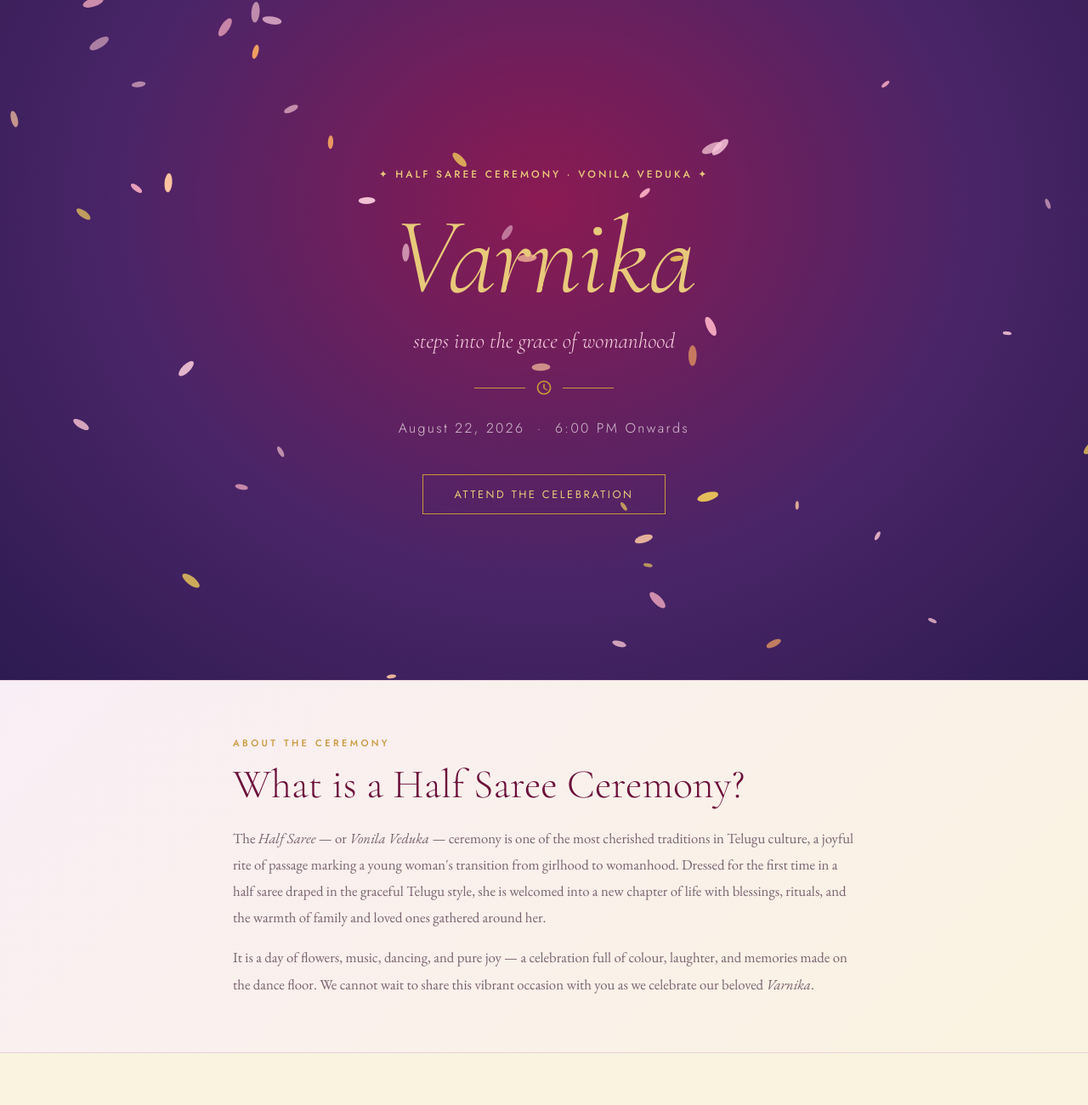
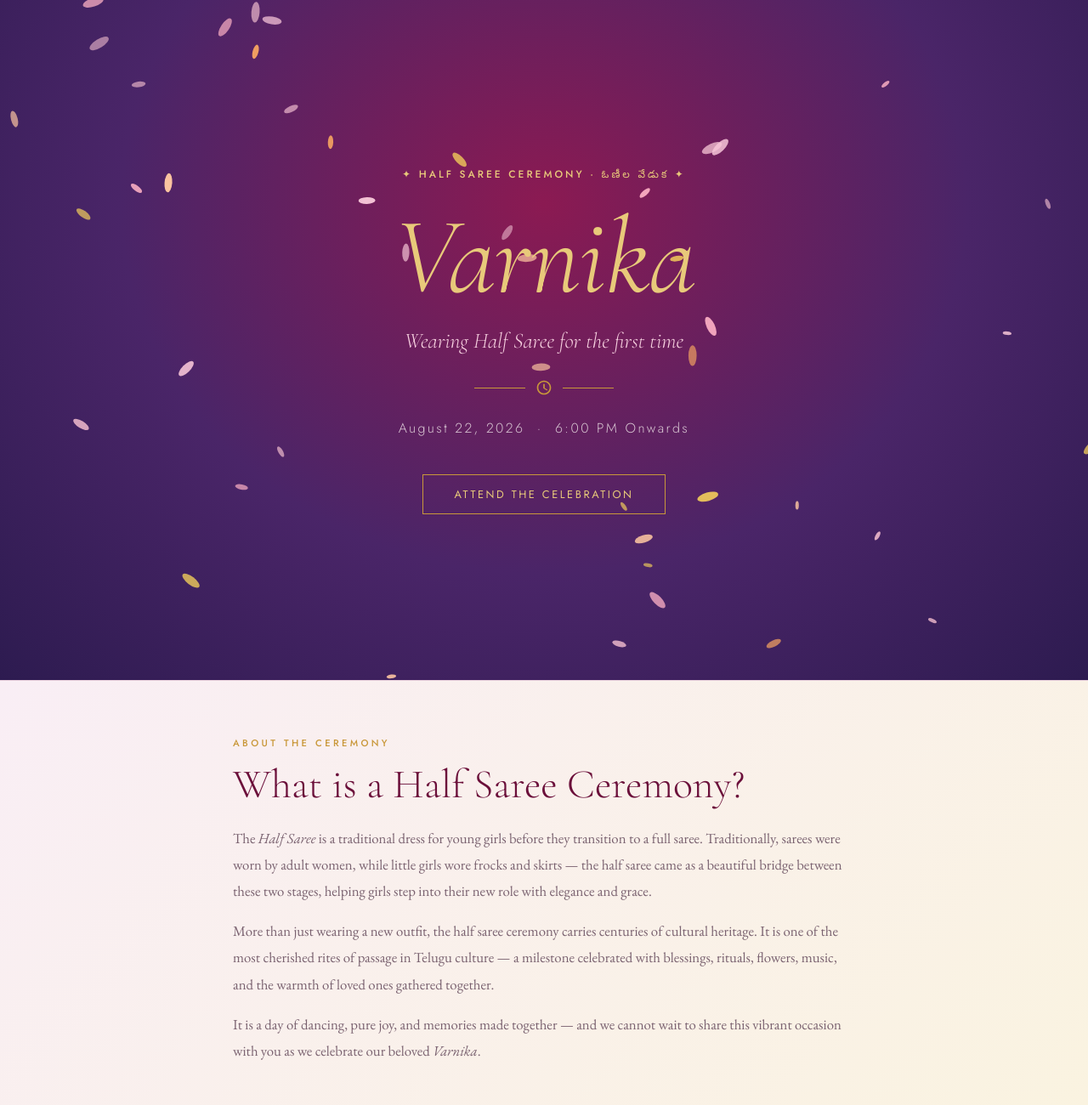
Before and after one commit to sharesuji/HalfSaree_Netlify, a website: page index.html in a window 1280 px wide. Shown: the top 1300 px of the page at 85% size. Drawn offline with nearby package versions, Linux system fonts and the light colour scheme.

Commit message:
Add files via upload

```diff
--- a/index.html
+++ b/index.html
@@ -519,9 +519,11 @@
 <section class="hero">
   <canvas id="petal-canvas"></canvas>
   <div class="hero-inner">
-    <p class="hero-eyebrow">✦ Half Saree Ceremony · Vonila Veduka ✦</p>
+    <p class="hero-eyebrow">✦ Half Saree Ceremony · ఓణీల వేడుక ✦</p>
     <h1 class="hero-name"><em>Varnika</em></h1>
-    <p class="hero-subtitle">steps into the grace of womanhood</p>
+
+
+    <p class="hero-subtitle">Wearing Half Saree for the first time</p>
 
     <div class="divider-gold">
       <span></span>
@@ -543,10 +545,13 @@
     <span class="section-label">About the Ceremony</span>
     <h2 class="section-title">What is a Half Saree Ceremony?</h2>
     <p class="section-body">
-      The <em>Half Saree</em> — or <em>Vonila Veduka</em> — ceremony is one of the most cherished traditions in Telugu culture, a joyful rite of passage marking a young woman's transition from girlhood to womanhood. Dressed for the first time in a half saree draped in the graceful Telugu style, she is welcomed into a new chapter of life with blessings, rituals, and the warmth of family and loved ones gathered around her.
+      The <em>Half Saree</em> is a traditional dress for young girls before they transition to a full saree. Traditionally, sarees were worn by adult women, while little girls wore frocks and skirts — the half saree came as a beautiful bridge between these two stages, helping girls step into their new role with elegance and grace.
     </p>
     <p class="section-body" style="margin-top: 1rem;">
-      It is a day of flowers, music, dancing, and pure joy — a celebration full of colour, laughter, and memories made on the dance floor. We cannot wait to share this vibrant occasion with you as we celebrate our beloved <em>Varnika</em>.
+      More than just wearing a new outfit, the half saree ceremony carries centuries of cultural heritage. It is one of the most cherished rites of passage in Telugu culture — a milestone celebrated with blessings, rituals, flowers, music, and the warmth of loved ones gathered together.
+    </p>
+    <p class="section-body" style="margin-top: 1rem;">
+      It is a day of dancing, pure joy, and memories made together — and we cannot wait to share this vibrant occasion with you as we celebrate our beloved <em>Varnika</em>.
     </p>
   </div>
 </div>
@@ -710,7 +715,7 @@
         </div>
         <div class="form-group">
           <label class="form-label" for="rsvp-msg-bless">A Blessing for Varnika</label>
-          <textarea class="form-textarea" id="rsvp-msg-bless" placeholder="Share a warm wish or blessing for this special milestone…"></textarea>
+          <textarea class="form-textarea" id="rsvp-msg-bless" placeholder="Our best wishes for Varnika as we cannot attend the event…"></textarea>
         </div>
         <p id="rsvp-error-bless" style="color:#c0392b; font-size:0.85rem; margin-bottom:0.75rem; display:none;"></p>
         <button class="btn-rsvp bless-btn" id="rsvp-submit-bless" onclick="submitRSVP('bless')">
```
